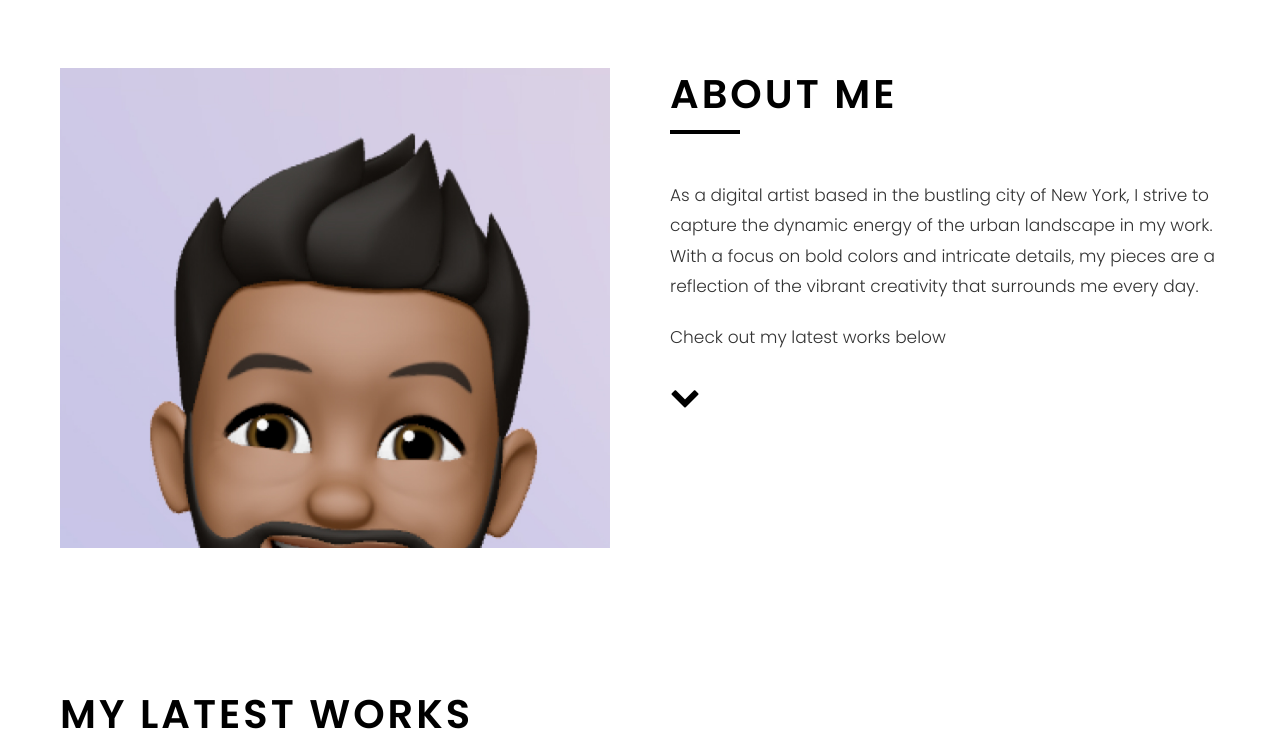
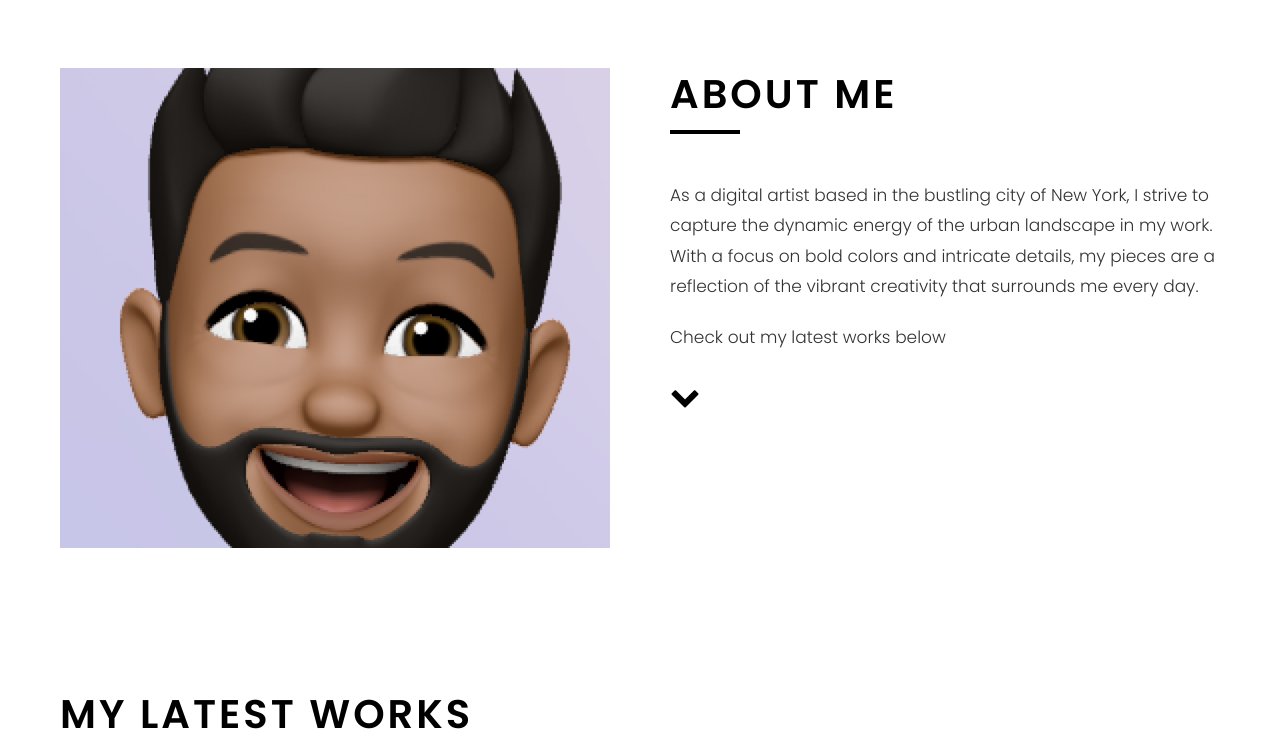
Before and after one commit to kram3r30/final-HW-NYU, an Eleventy site: page src/index.html in a window 1280 px wide. Shown: the part 848-1591 px from the top of the page. Built offline with nearby package versions, Linux system fonts and the light colour scheme; Eleventy itself is replaced by a stand-in of ours; files that its build step writes are made by us from their sources.

Commit message:
Final NYU Project

```diff
--- a/src/css/styles.css
+++ b/src/css/styles.css
@@ -194,6 +194,7 @@
 
 /* about */
 .about-left {
+  background: url("../img/about-pic.jpg") center;
   margin-bottom: 4rem;
   height: 480px;
   overflow: hidden;
--- a/src/index.html
+++ b/src/index.html
@@ -61,7 +61,7 @@
         <div class="container">
           <div class="about-content grid">
             <div class="about-left">
-              <img src="img/about-pic.jpg" alt="" />
+              <!-- <img src="img/about-pic.jpg" alt="Profile picture" /> -->
             </div>
             <div class="about-right">
               <div class="title">
```
